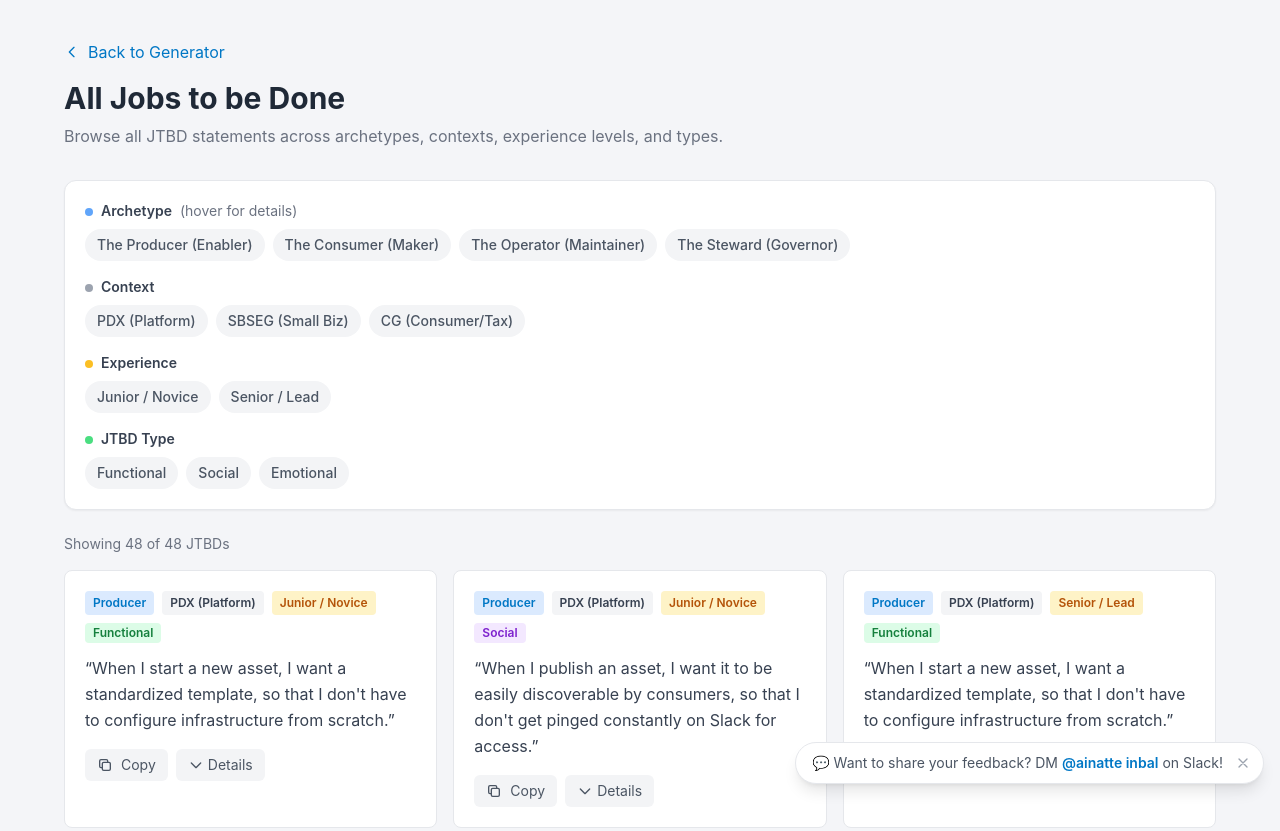
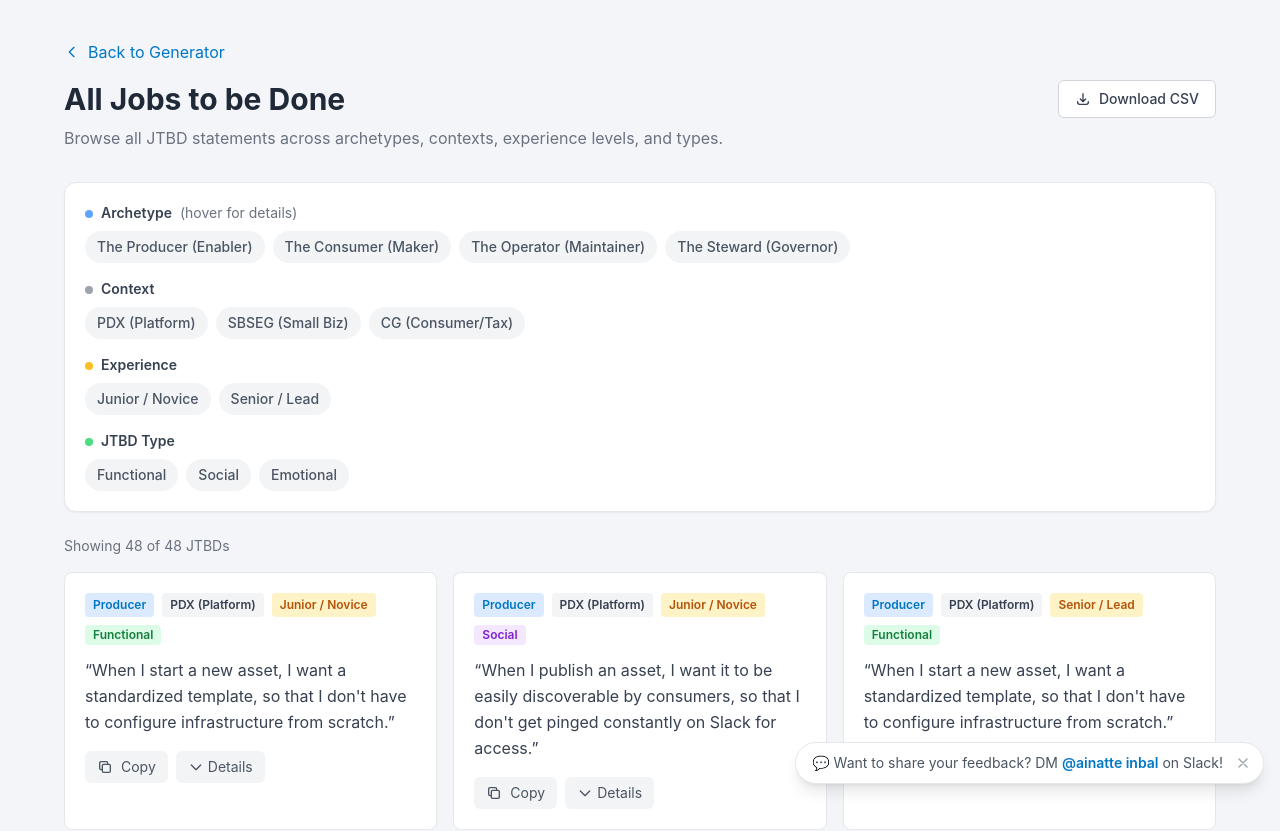
Before and after one commit to ainatte-inbal/personagenerator, a Next.js app: page /jtbd in a window 1280 px wide. Shown: the top 831 px of the page. Built offline with nearby package versions, Linux system fonts and the light colour scheme.

Commit message:
Add CSV download button to JTBD page

```diff
--- a/app/jtbd/page.tsx
+++ b/app/jtbd/page.tsx
@@ -131,6 +131,37 @@
     experienceFilters.size > 0 ||
     typeFilters.size > 0;
 
+  const downloadCSV = () => {
+    const headers = [
+      "Archetype",
+      "Context",
+      "Experience",
+      "JTBD Type",
+      "JTBD Statement",
+      "Context Impact",
+      "Experience Impact",
+    ];
+
+    const rows = filteredJTBDs.map((item) => [
+      item.archetypeLabel,
+      item.contextLabel,
+      item.experienceLabel,
+      item.jtbd.type,
+      `"${item.jtbd.statement.replace(/"/g, '""')}"`,
+      `"${item.contextImpact.replace(/"/g, '""')}"`,
+      `"${item.experienceImpact.replace(/"/g, '""')}"`,
+    ]);
+
+    const csvContent = [headers.join(","), ...rows.map((row) => row.join(","))].join("\n");
+
+    const blob = new Blob([csvContent], { type: "text/csv;charset=utf-8;" });
+    const link = document.createElement("a");
+    link.href = URL.createObjectURL(blob);
+    link.download = "jtbd-export.csv";
+    link.click();
+    URL.revokeObjectURL(link.href);
+  };
+
   return (
     <main className="p-10 flex flex-col items-center min-h-screen">
       {/* Header */}
@@ -154,9 +185,30 @@
           </svg>
           Back to Generator
         </Link>
-        <h1 className="text-3xl font-bold text-gray-800">
-          All Jobs to be Done
-        </h1>
+        <div className="flex flex-wrap items-center justify-between gap-4">
+          <h1 className="text-3xl font-bold text-gray-800">
+            All Jobs to be Done
+          </h1>
+          <button
+            onClick={downloadCSV}
+            className="inline-flex items-center gap-2 bg-white border border-gray-300 hover:bg-gray-50 text-gray-700 font-medium py-2 px-4 rounded-md transition-colors text-sm"
+          >
+            <svg
+              className="w-4 h-4"
+              fill="none"
+              stroke="currentColor"
+              viewBox="0 0 24 24"
+            >
+              <path
+                strokeLinecap="round"
+                strokeLinejoin="round"
+                strokeWidth={2}
+                d="M4 16v1a3 3 0 003 3h10a3 3 0 003-3v-1m-4-4l-4 4m0 0l-4-4m4 4V4"
+              />
+            </svg>
+            Download CSV
+          </button>
+        </div>
         <p className="text-gray-500 mt-2">
           Browse all JTBD statements across archetypes, contexts, experience
           levels, and types.
```
